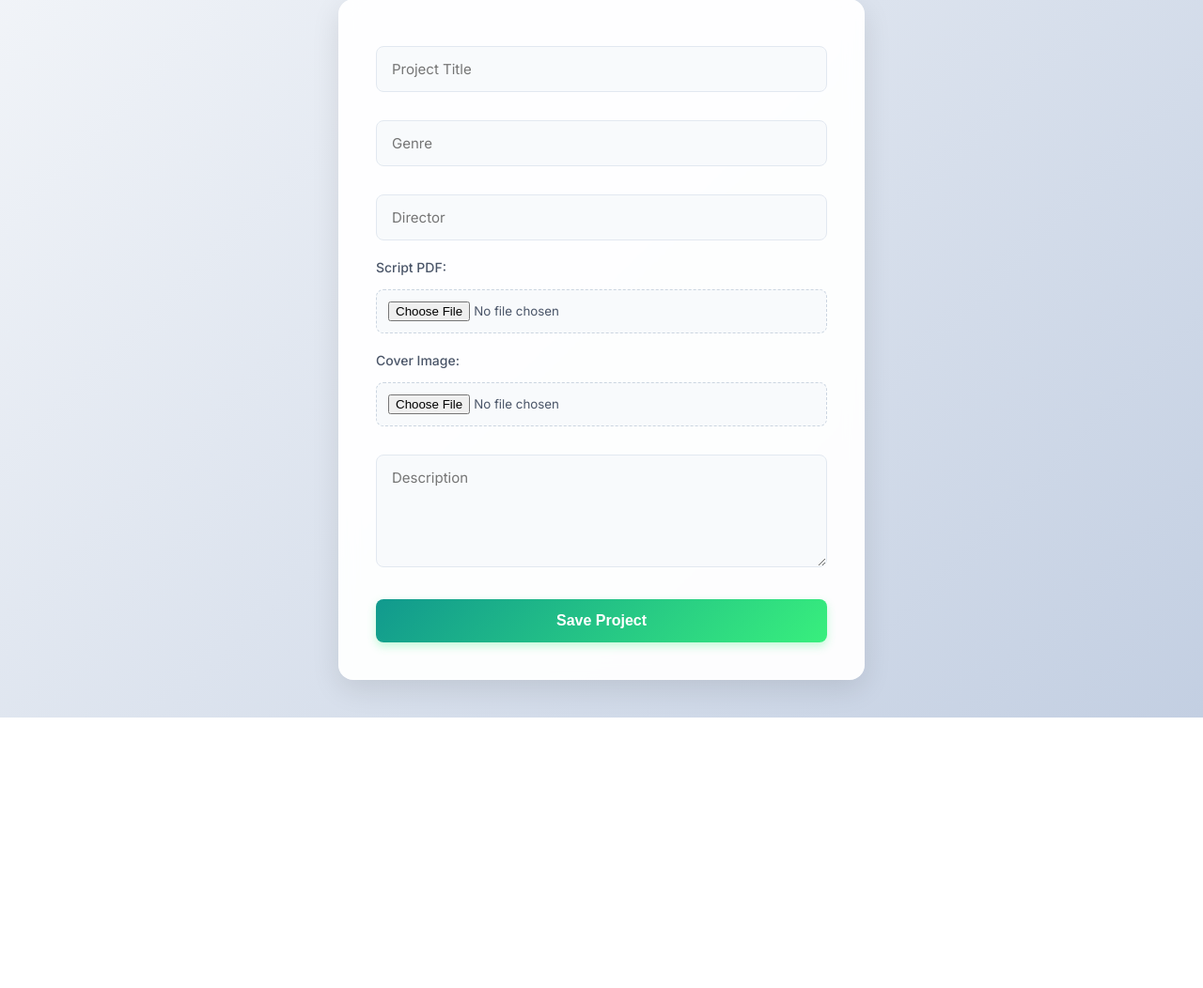
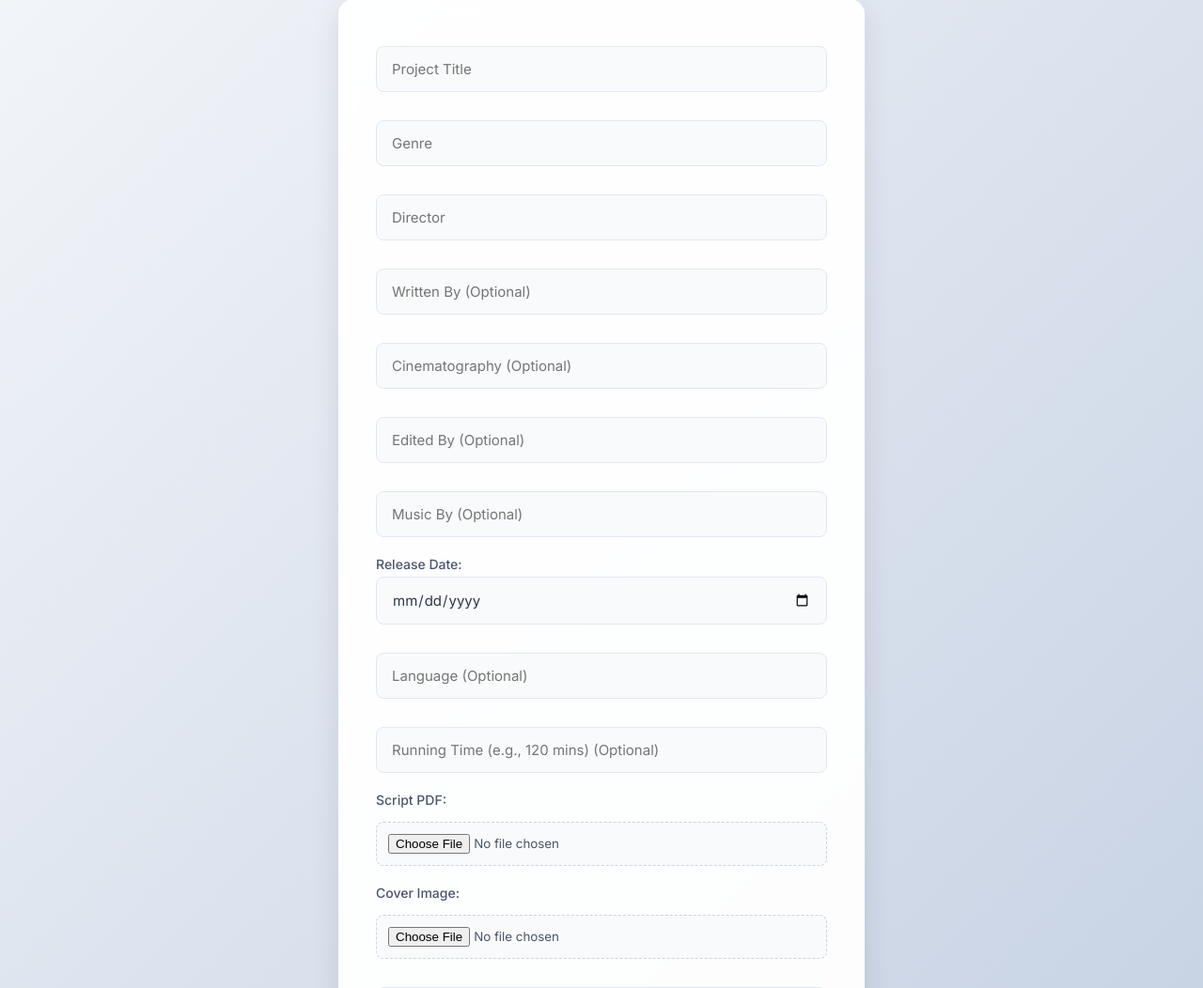
Before and after one commit to josephmathew18/Film-Production-Manager, a Django app: page /add/ in a window 1280 px wide. Shown: the part 186-1238 px from the top of the page at 94% size. Before the commit the page ends 950 px from the top, so only its background shows below. Run offline with Django 5.2, Linux system fonts and the light colour scheme; the visitor is signed in with stand-in values (Sample User, id 1).

Commit message:
Add new project fields and fix non-admin project access

```diff
--- a/project/app/views.py
+++ b/project/app/views.py
@@ -7,7 +7,7 @@ from .decorators import allowed_users
 
 @login_required(login_url='/login/')
 def dashboard(request):
-    expenses = Expense.objects.filter(project__user=request.user).select_related('project')
+    expenses = Expense.objects.filter(project__user=request.user).select_related('project') if hasattr(request.user, 'userprofile') and request.user.userprofile.role == 'admin' else Expense.objects.all().select_related('project')
 
     project_id = request.GET.get('project_id')
     if project_id:
@@ -15,7 +15,7 @@ def dashboard(request):
 
     expenses = expenses.order_by('project__title', '-date')
     total = expenses.aggregate(Sum('amount'))['amount__sum'] or 0
-    projects = Project.objects.filter(user=request.user)
+    projects = Project.objects.filter(user=request.user) if hasattr(request.user, 'userprofile') and request.user.userprofile.role == 'admin' else Project.objects.all()
 
     return render(request, 'dashboard.html', {
         'expenses': expenses,
@@ -27,7 +27,7 @@ def dashboard(request):
 @login_required(login_url='/login/')
 @allowed_users(['admin', 'production_manager'])
 def add_expense(request):
-    projects = Project.objects.filter(user=request.user)
+    projects = Project.objects.filter(user=request.user) if hasattr(request.user, 'userprofile') and request.user.userprofile.role == 'admin' else Project.objects.all()
 
     if request.method == 'POST':
         Expense.objects.create(
@@ -143,7 +143,10 @@ def logout_view(request):
 # READ
 @login_required(login_url='/login/')
 def home(request):
-    projects = Project.objects.filter(user=request.user)
+    if hasattr(request.user, 'userprofile') and request.user.userprofile.role == 'admin':
+        projects = Project.objects.filter(user=request.user) if hasattr(request.user, 'userprofile') and request.user.userprofile.role == 'admin' else Project.objects.all()
+    else:
+        projects = Project.objects.all()
     return render(request, 'home.html', {'projects': projects})
 
 
@@ -159,7 +162,14 @@ def add_project(request):
             director=request.POST['director'],
             description=request.POST['description'],
             script=request.FILES.get('script'),   # ✅ IMPORTANT
-            image=request.FILES.get('image')      # ✅ IMPORTANT
+            image=request.FILES.get('image'),      # ✅ IMPORTANT
+            written_by=request.POST.get('written_by'),
+            cinematography=request.POST.get('cinematography'),
+            edited_by=request.POST.get('edited_by'),
+            music_by=request.POST.get('music_by'),
+            release_date=request.POST.get('release_date') or None,
+            language=request.POST.get('language'),
+            running_time=request.POST.get('running_time')
         )
         return render(request, 'add_project.html', {'success': True})
 
@@ -170,7 +180,10 @@ def add_project(request):
 @allowed_users(['admin'])
 def update_project(request, id):
     try:
-        project = Project.objects.get(id=id, user=request.user)
+        if hasattr(request.user, 'userprofile') and request.user.userprofile.role == 'admin':
+            project = Project.objects.get(id=id, user=request.user)
+        else:
+            project = Project.objects.get(id=id)
     except Project.DoesNotExist:
         return redirect('/home/')
 
@@ -179,6 +192,14 @@ def update_project(request, id):
         project.genre = request.POST['genre']
         project.director = request.POST['director']
         project.description = request.POST['description']
+
+        project.written_by = request.POST.get('written_by')
+        project.cinematography = request.POST.get('cinematography')
+        project.edited_by = request.POST.get('edited_by')
+        project.music_by = request.POST.get('music_by')
+        project.release_date = request.POST.get('release_date') or None
+        project.language = request.POST.get('language')
+        project.running_time = request.POST.get('running_time')
 
         # Check if a new script file was uploaded
         if request.FILES.get('script'):
@@ -210,7 +231,10 @@ def delete_project(request, id):
 @login_required(login_url='/login/')
 def project_details(request, id):
     try:
-        project = Project.objects.get(id=id, user=request.user)
+        if hasattr(request.user, 'userprofile') and request.user.userprofile.role == 'admin':
+            project = Project.objects.get(id=id, user=request.user)
+        else:
+            project = Project.objects.get(id=id)
     except Project.DoesNotExist:
         return redirect('/home/')
 
@@ -231,18 +255,24 @@ def project_details(request, id):
 def add_actor(request, project_id=None):
     if project_id:
         try:
-            project = Project.objects.get(id=project_id, user=request.user)
+            if hasattr(request.user, 'userprofile') and request.user.userprofile.role == 'admin':
+                project = Project.objects.get(id=project_id, user=request.user)
+            else:
+                project = Project.objects.get(id=project_id)
         except Project.DoesNotExist:
             return redirect('/home/')
         projects = None
     else:
         project = None
-        projects = Project.objects.filter(user=request.user)
+        projects = Project.objects.filter(user=request.user) if hasattr(request.user, 'userprofile') and request.user.userprofile.role == 'admin' else Project.objects.all()
 
     if request.method == 'POST':
         pid = project_id if project_id else request.POST.get('project')
         try:
-            p = Project.objects.get(id=pid, user=request.user)
+            if hasattr(request.user, 'userprofile') and request.user.userprofile.role == 'admin':
+                p = Project.objects.get(id=pid, user=request.user)
+            else:
+                p = Project.objects.get(id=pid)
         except Project.DoesNotExist:
             return redirect('/home/')
 
@@ -260,7 +290,7 @@ def add_actor(request, project_id=None):
 @allowed_users(['admin'])
 def delete_actor(request, id):
     try:
-        actor = Actor.objects.get(id=id, project__user=request.user)
+        actor = Actor.objects.get(id=id, project__user=request.user) if hasattr(request.user, 'userprofile') and request.user.userprofile.role == 'admin' else Actor.objects.get(id=id)
         project_id = actor.project.id
         actor.delete()
         return redirect(f'/project/{project_id}/')
@@ -275,20 +305,26 @@ def delete_actor(request, id):
 def add_scene(request, project_id=None):
     if project_id:
         try:
-            project = Project.objects.get(id=project_id, user=request.user)
+            if hasattr(request.user, 'userprofile') and request.user.userprofile.role == 'admin':
+                project = Project.objects.get(id=project_id, user=request.user)
+            else:
+                project = Project.objects.get(id=project_id)
         except Project.DoesNotExist:
             return redirect('/home/')
         projects = None
         actors = Actor.objects.filter(project=project)
     else:
         project = None
-        projects = Project.objects.filter(user=request.user)
-        actors = Actor.objects.filter(project__user=request.user)
+        projects = Project.objects.filter(user=request.user) if hasattr(request.user, 'userprofile') and request.user.userprofile.role == 'admin' else Project.objects.all()
+        actors = Actor.objects.filter(project__user=request.user) if hasattr(request.user, 'userprofile') and request.user.userprofile.role == 'admin' else Actor.objects.all()
 
     if request.method == 'POST':
         pid = project_id if project_id else request.POST.get('project')
         try:
-            p = Project.objects.get(id=pid, user=request.user)
+            if hasattr(request.user, 'userprofile') and request.user.userprofile.role == 'admin':
+                p = Project.objects.get(id=pid, user=request.user)
+            else:
+                p = Project.objects.get(id=pid)
         except Project.DoesNotExist:
             return redirect('/home/')
 
@@ -312,7 +348,7 @@ def add_scene(request, project_id=None):
 @allowed_users(['admin', 'production_manager'])
 def update_scene(request, id):
     try:
-        scene = Scene.objects.get(id=id, project__user=request.user)
+        scene = Scene.objects.get(id=id, project__user=request.user) if hasattr(request.user, 'userprofile') and request.user.userprofile.role == 'admin' else Scene.objects.get(id=id)
         project = scene.project
     except Scene.DoesNotExist:
         return redirect('/home/')
@@ -342,7 +378,7 @@ def update_scene(request, id):
 @allowed_users(['admin', 'production_manager'])
 def delete_scene(request, id):
     try:
-        scene = Scene.objects.get(id=id, project__user=request.user)
+        scene = Scene.objects.get(id=id, project__user=request.user) if hasattr(request.user, 'userprofile') and request.user.userprofile.role == 'admin' else Scene.objects.get(id=id)
         project_id = scene.project.id
         scene.delete()
         return redirect(f'/project/{project_id}/')
@@ -357,20 +393,23 @@ def delete_scene(request, id):
 def add_schedule(request, project_id=None):
     if project_id:
         try:
-            project = Project.objects.get(id=project_id, user=request.user)
+            if hasattr(request.user, 'userprofile') and request.user.userprofile.role == 'admin':
+                project = Project.objects.get(id=project_id, user=request.user)
+            else:
+                project = Project.objects.get(id=project_id)
         except Project.DoesNotExist:
             return redirect('/home/')
         projects = None
         scenes = Scene.objects.filter(project=project)
     else:
         project = None
-        projects = Project.objects.filter(user=request.user)
-        scenes = Scene.objects.filter(project__user=request.user)
+        projects = Project.objects.filter(user=request.user) if hasattr(request.user, 'userprofile') and request.user.userprofile.role == 'admin' else Project.objects.all()
+        scenes = Scene.objects.filter(project__user=request.user) if hasattr(request.user, 'userprofile') and request.user.userprofile.role == 'admin' else Scene.objects.all()
 
     if request.method == 'POST':
         scene_id = request.POST['scene']
         try:
-            scene = Scene.objects.get(id=scene_id, project__user=request.user)
+            scene = Scene.objects.get(id=scene_id, project__user=request.user) if hasattr(request.user, 'userprofile') and request.user.userprofile.role == 'admin' else Scene.objects.get(id=scene_id)
             pid = scene.project.id
         except Scene.DoesNotExist:
             return redirect('/home/')
@@ -388,7 +427,7 @@ def add_schedule(request, project_id=None):
 @allowed_users(['admin', 'production_manager'])
 def delete_schedule(request, id):
     try:
-        schedule = Schedule.objects.get(id=id, scene__project__user=request.user)
+        schedule = Schedule.objects.get(id=id, scene__project__user=request.user) if hasattr(request.user, 'userprofile') and request.user.userprofile.role == 'admin' else Schedule.objects.get(id=id)
         project_id = schedule.scene.project.id
         schedule.delete()
         return redirect(f'/project/{project_id}/')
--- a/project/templates/add_project.html
+++ b/project/templates/add_project.html
@@ -158,6 +158,17 @@
             <input type="text" name="genre" placeholder="Genre" required>
             <input type="text" name="director" placeholder="Director" required>
 
+            <input type="text" name="written_by" placeholder="Written By (Optional)">
+            <input type="text" name="cinematography" placeholder="Cinematography (Optional)">
+            <input type="text" name="edited_by" placeholder="Edited By (Optional)">
+            <input type="text" name="music_by" placeholder="Music By (Optional)">
+
+            <label style="display:block; text-align:left; color:#4a5568; font-weight:500; font-size:14px; margin-bottom:5px;">Release Date:</label>
+            <input type="date" name="release_date" style="width: 100%; padding: 14px 16px; margin: 0 0 20px; border-radius: 8px; border: 1px solid #e2e8f0; background: #f8fafc; font-family: 'Inter', sans-serif; font-size: 15px; color: #2d3748; box-sizing: border-box;">
+
+            <input type="text" name="language" placeholder="Language (Optional)">
+            <input type="text" name="running_time" placeholder="Running Time (e.g., 120 mins) (Optional)">
+
             <label
                 style="display:block; text-align:left; color:#4a5568; font-weight:500; font-size:14px; margin-bottom:5px;">Script
                 PDF:</label>
--- a/project/templates/add_schedule.html
+++ b/project/templates/add_schedule.html
@@ -142,7 +142,8 @@
             <select name="scene" required>
                 <option value="" disabled selected>Select Scene</option>
                 {% for s in scenes %}
-                <option value="{{ s.id }}">{% if not project %}{{ s.project.title }} - {% endif %}{{ s.title }} ({{ s.duration }} mins, {{ s.location }})</option>
+                <option value="{{ s.id }}">{% if not project %}{{ s.project.title }} - {% endif %}{{ s.title }} ({{
+                    s.duration }} mins, {{ s.location }})</option>
                 {% empty %}
                 <option value="" disabled>No scenes created yet</option>
                 {% endfor %}
--- a/project/templates/dashboard.html
+++ b/project/templates/dashboard.html
@@ -145,7 +145,8 @@
 
         <div class="nav">
             <a href="/home/"> Home</a>
-            {% if request.user.userprofile.role == 'admin' or request.user.userprofile.role == 'production_manager' or request.user.is_superuser %}
+            {% if request.user.userprofile.role == 'admin' or request.user.userprofile.role == 'production_manager' or
+            request.user.is_superuser %}
             <a href="/add-expense/"> Add Expense</a>
             {% endif %}
         </div>
@@ -176,7 +177,7 @@
             {% for project in project_expenses %}
             <tr style="background-color: #f1f5f9;">
                 <td colspan="3" style="font-weight: 700; color: #2c3e50; font-size: 16px; padding: 12px 15px;">
-                     {{ project.grouper }}
+                    {{ project.grouper }}
                 </td>
             </tr>
             {% for e in project.list %}
```
Also changed, not shown: project/app/models.py (+8 -0 lines), project/templates/home.html (+38 -15 lines), project/templates/project_details.html (+10 -0 lines), project/templates/update_project.html (+11 -0 lines), project/app/migrations/0010_project_cinematography_project_edited_by_and_more.py (added).
